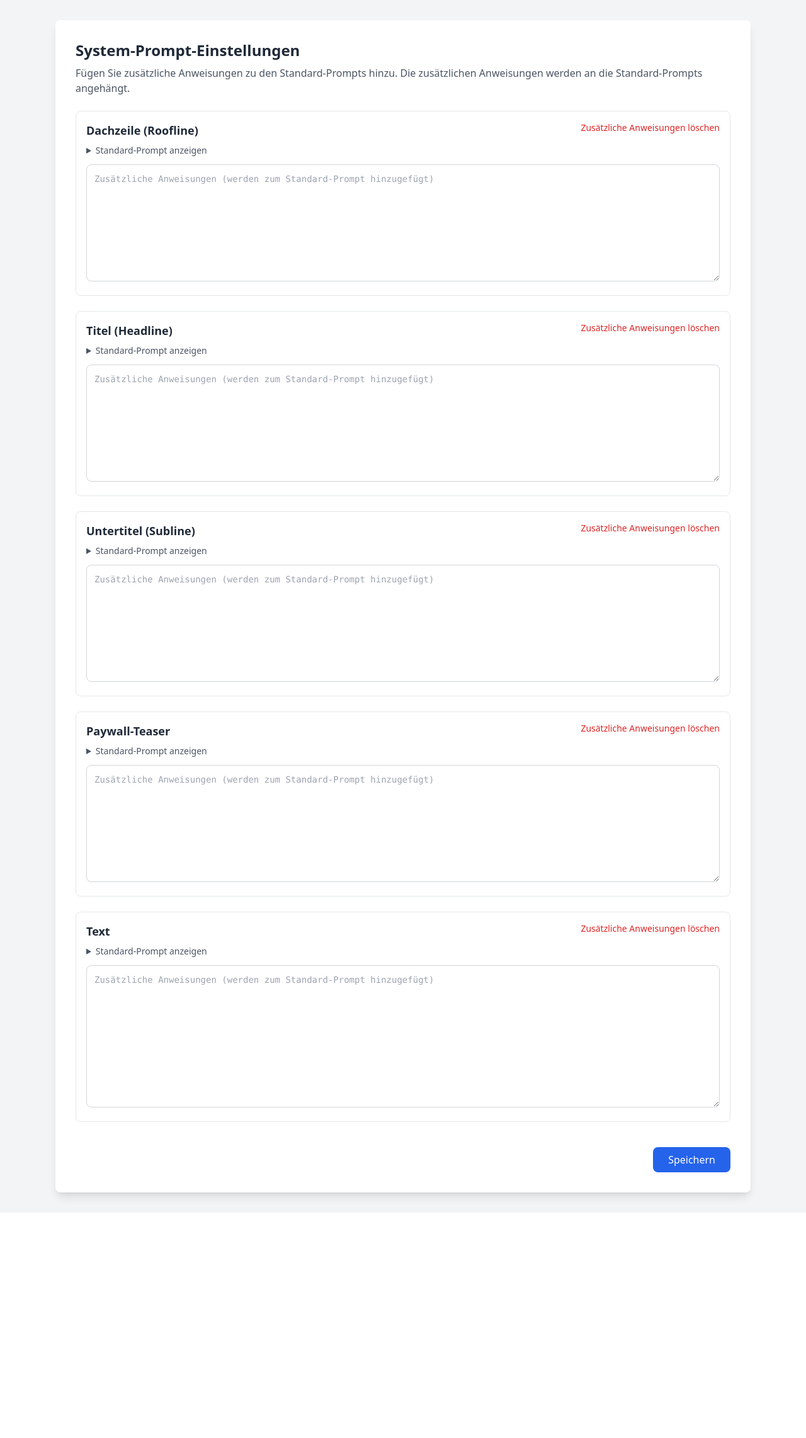
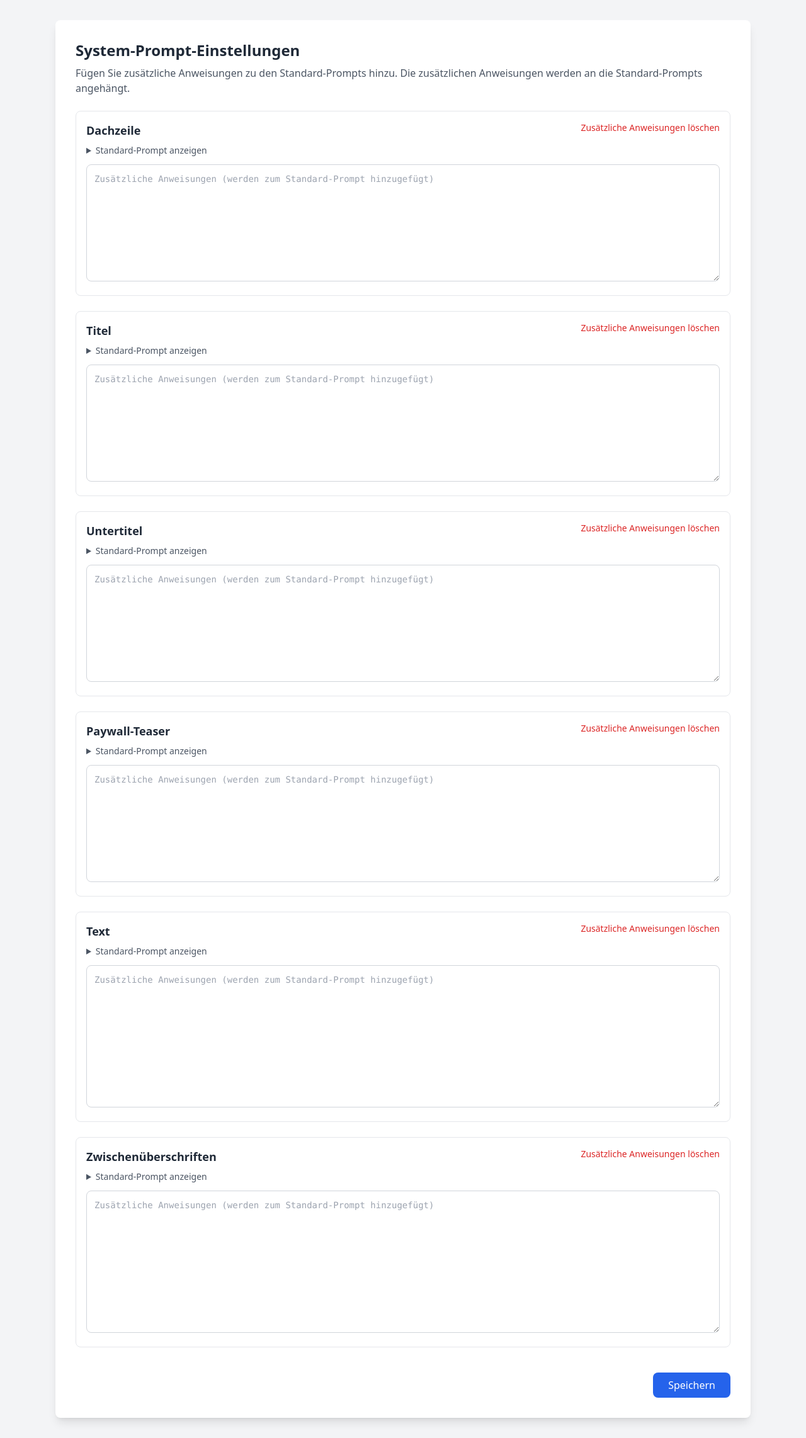
Before and after one commit to Fierl/masterarbeit, a Flask app: page /settings/ in a window 1280 px wide. Shown: the part 53-2337 px from the top of the page at 63% size. Before the commit the page ends 1967 px from the top, so only its background shows below. Run offline with Flask 3, Linux system fonts and the light colour scheme; the visitor is signed in with stand-in values (Sample User, id 1); some libraries are stand-ins or nearby versions.

Commit message:
Add subheadings support to articles and update related functionality

```diff
--- a/src/models/Article.py
+++ b/src/models/Article.py
@@ -12,6 +12,7 @@ class Article(db.Model):
     subline = db.Column(db.Text)
     text = db.Column(db.Text)
     teaser = db.Column(db.Text)
+    subheadings = db.Column(db.Text)
     is_hidden = db.Column(db.Boolean, default=False, nullable=False)
     created_at = db.Column(db.DateTime, default=lambda: datetime.now(timezone.utc))
     updated_at = db.Column(db.DateTime, default=lambda: datetime.now(timezone.utc), onupdate=lambda: datetime.now(timezone.utc))
--- a/src/models/Chat.py
+++ b/src/models/Chat.py
@@ -6,7 +6,7 @@ class Chat(db.Model):
 
     id = db.Column(db.Integer, primary_key=True)
     article_id = db.Column(db.Integer, db.ForeignKey("articles.id"), nullable=False)
-    field_name = db.Column(db.Enum("headline", "subline", "roofline", "text", "teaser", name="article_field"), nullable=False)
+    field_name = db.Column(db.Enum("headline", "subline", "roofline", "text", "teaser", "subheadings", name="article_field"), nullable=False)
     chat_type = db.Column(db.Enum("generate", "edit", name="chat_type"), nullable=False, default="generate")
     content = db.Column(db.Text, nullable=False)
     created_at = db.Column(db.DateTime, default=datetime.now(timezone.utc))
--- a/src/routes/articles.py
+++ b/src/routes/articles.py
@@ -31,6 +31,8 @@ def list_articles():
             'headline': a.headline,
             'subline': a.subline,
             'text': a.text,
+            'teaser': a.teaser,
+            'subheadings': a.subheadings,
             'created_at': a.created_at.isoformat() if a.created_at else None
         })
     return jsonify(result), 200
--- a/src/routes/chat.py
+++ b/src/routes/chat.py
@@ -19,7 +19,7 @@ def generate_chat():
     if not all([article_id, field_name, prompt]):
         return jsonify({'error': 'article_id, field_name und prompt sind erforderlich'}), 400
 
-    if field_name not in ['headline', 'subline', 'roofline', 'text', 'teaser']:
+    if field_name not in ['headline', 'subline', 'roofline', 'text', 'teaser', 'subheadings']:
         return jsonify({'error': 'Ungültiger field_name'}), 400
 
     generated_content = generate_content(prompt, field_name=field_name, context=context, user=current_user)
@@ -64,7 +64,7 @@ def edit_chat():
     if not all([article_id, field_name, content]):
         return jsonify({'error': 'article_id, field_name und content sind erforderlich'}), 400
 
-    if field_name not in ['headline', 'subline', 'roofline', 'text', 'teaser']:
+    if field_name not in ['headline', 'subline', 'roofline', 'text', 'teaser', 'subheadings']:
         return jsonify({'error': 'Ungültiger field_name'}), 400
 
     # If preview_only, return the generated content without saving
@@ -103,7 +103,7 @@ def list_chats():
     if not article_id or not field_name:
         return jsonify({'error': 'article_id und field_name sind erforderlich'}), 400
 
-    if field_name not in ['headline', 'subline', 'roofline', 'text', 'teaser']:
+    if field_name not in ['headline', 'subline', 'roofline', 'text', 'teaser', 'subheadings']:
         return jsonify({'error': 'Ungültiger field_name'}), 400
 
     if chat_type and chat_type not in ['generate', 'edit']:
--- a/src/routes/settings.py
+++ b/src/routes/settings.py
@@ -17,7 +17,7 @@ def settings_page():
 def get_system_prompts():
     custom_prompts = current_user.get_custom_prompts()
 
-    fields = ['roofline', 'headline', 'subline', 'teaser', 'text']
+    fields = ['roofline', 'headline', 'subline', 'teaser', 'text', 'subheadings']
     prompts = {}
 
     for field in fields:
@@ -39,7 +39,7 @@ def save_system_prompts():
         if not data:
             return jsonify({'error': 'Keine Daten übermittelt'}), 400
 
-        valid_fields = {'roofline', 'headline', 'subline', 'teaser', 'text'}
+        valid_fields = {'roofline', 'headline', 'subline', 'teaser', 'text', 'subheadings'}
         prompts_to_save = {}
 
         for field, prompt_text in data.items():
@@ -67,7 +67,7 @@ def save_system_prompts():
 @login_required
 def delete_system_prompt(field):
     try:
-        valid_fields = {'roofline', 'headline', 'subline', 'teaser', 'text'}
+        valid_fields = {'roofline', 'headline', 'subline', 'teaser', 'text', 'subheadings'}
 
         if field not in valid_fields:
             return jsonify({'error': f'Ungültiges Feld: {field}'}), 400
--- a/src/services/article_service.py
+++ b/src/services/article_service.py
@@ -8,7 +8,8 @@ def create_article(payload, user_id):
         roofline = payload.get('roofline'),
         headline = payload.get('headline'),
         subline = payload.get('subline'),
-        text = payload.get('text')
+        text = payload.get('text'),
+        subheadings = payload.get('subheadings')
     )
     db.session.add(article)
     db.session.commit()
@@ -39,6 +40,8 @@ def update_article(article_id, payload, user_id):
         article.text = payload['text']
     if 'teaser' in payload:
         article.teaser = payload['teaser']
+    if 'subheadings' in payload:
+        article.subheadings = payload['subheadings']
 
     db.session.commit()
     return article
--- a/static/js/chat_handler.js
+++ b/static/js/chat_handler.js
@@ -164,7 +164,7 @@ async function handleGenerate(field) {
         `;
         return;
       }
-    } else if (field === 'roofline' || field === 'headline' || field === 'subline' || field === 'teaser') {
+    } else if (field === 'roofline' || field === 'headline' || field === 'subline' || field === 'teaser' || field === 'subheadings') {
       contextContent = document.getElementById('text').value;
       if (!contextContent.trim()) {
         if (chatSidebar.classList.contains('translate-x-full')) {
@@ -395,7 +395,7 @@ async function generateContent(field, prompt, chatContent) {
 
     if (field === 'text') {
       contextContent = document.getElementById('bulletpoints').value;
-    } else if (field === 'roofline' || field === 'headline' || field === 'subline' || field === 'teaser') {
+    } else if (field === 'roofline' || field === 'headline' || field === 'subline' || field === 'teaser' || field === 'subheadings') {
       contextContent = document.getElementById('text').value;
     }
 
--- a/static/js/history_handler.js
+++ b/static/js/history_handler.js
@@ -85,7 +85,8 @@ function loadArticleIntoForm(article) {
     headline: document.getElementById('headline'),
     subline: document.getElementById('subline'),
     teaser: document.getElementById('teaser'),
-    text: document.getElementById('text')
+    text: document.getElementById('text'),
+    subheadings: document.getElementById('subheadings')
   };
 
   fields.bulletpoints.value = article.bulletpoints || '';
@@ -94,6 +95,7 @@ function loadArticleIntoForm(article) {
   fields.subline.value = article.subline || '';
   fields.teaser.value = article.teaser || '';
   fields.text.value = article.text || '';
+  fields.subheadings.value = article.subheadings || '';
 
   setCurrentArticleId(article.id);
 
@@ -102,7 +104,7 @@ function loadArticleIntoForm(article) {
 }
 
 function updatePreviewFields() {
-  const fields = ['roofline', 'headline', 'subline', 'teaser', 'text'];
+  const fields = ['roofline', 'headline', 'subline', 'teaser', 'text', 'subheadings'];
   fields.forEach(fieldName => {
     const field = document.getElementById(fieldName);
     const preview = document.getElementById(`preview-${fieldName}`);
--- a/static/js/settings.js
+++ b/static/js/settings.js
@@ -27,7 +27,7 @@ async function loadSettings() {
     currentPrompts = data;
 
     // Populate form with data
-    const fields = ['roofline', 'headline', 'subline', 'teaser', 'text'];
+    const fields = ['roofline', 'headline', 'subline', 'teaser', 'text', 'subheadings'];
 
     fields.forEach(field => {
       const fieldData = data[field];
@@ -64,7 +64,7 @@ async function saveSettings() {
   saveBtn.textContent = 'Speichere...';
 
   try {
-    const fields = ['roofline', 'headline', 'subline', 'teaser', 'text'];
+    const fields = ['roofline', 'headline', 'subline', 'teaser', 'text', 'subheadings'];
     const customPrompts = {};
 
     fields.forEach(field => {
@@ -159,7 +159,8 @@ function getFieldLabel(field) {
     'headline': 'Titel',
     'subline': 'Untertitel',
     'teaser': 'Paywall-Teaser',
-    'text': 'Text'
+    'text': 'Text',
+    'subheadings': 'Zwischenüberschriften'
   };
   return labels[field] || field;
 }
--- a/static/js/utils.js
+++ b/static/js/utils.js
@@ -5,7 +5,8 @@ export function getFieldLabel(field) {
     'subline': 'Untertitel',
     'teaser': 'Paywall-Teaser',
     'text': 'Text',
-    'bulletpoints': 'Bulletpoints'
+    'bulletpoints': 'Bulletpoints',
+    'subheadings': 'Zwischenüberschriften'
   };
   return labels[field] || field;
 }
--- a/templates/settings.html
+++ b/templates/settings.html
@@ -40,7 +40,7 @@
         <!-- Roofline -->
         <div class="border rounded-lg p-4">
           <div class="flex justify-between items-start mb-2">
-            <h3 class="text-lg font-semibold">Dachzeile (Roofline)</h3>
+            <h3 class="text-lg font-semibold">Dachzeile</h3>
             <button onclick="resetField('roofline')" class="text-sm text-red-600 hover:text-red-800">
               Zusätzliche Anweisungen löschen
             </button>
@@ -58,7 +58,7 @@
         <!-- Headline -->
         <div class="border rounded-lg p-4">
           <div class="flex justify-between items-start mb-2">
-            <h3 class="text-lg font-semibold">Titel (Headline)</h3>
+            <h3 class="text-lg font-semibold">Titel</h3>
             <button onclick="resetField('headline')" class="text-sm text-red-600 hover:text-red-800">
               Zusätzliche Anweisungen löschen
             </button>
@@ -76,7 +76,7 @@
         <!-- Subline -->
         <div class="border rounded-lg p-4">
           <div class="flex justify-between items-start mb-2">
-            <h3 class="text-lg font-semibold">Untertitel (Subline)</h3>
+            <h3 class="text-lg font-semibold">Untertitel</h3>
             <button onclick="resetField('subline')" class="text-sm text-red-600 hover:text-red-800">
               Zusätzliche Anweisungen löschen
             </button>
@@ -127,6 +127,24 @@
                     placeholder="Zusätzliche Anweisungen (werden zum Standard-Prompt hinzugefügt)"></textarea>
         </div>
 
+        <!-- Subheadings -->
+        <div class="border rounded-lg p-4">
+          <div class="flex justify-between items-start mb-2">
+            <h3 class="text-lg font-semibold">Zwischenüberschriften</h3>
+            <button onclick="resetField('subheadings')" class="text-sm text-red-600 hover:text-red-800">
+              Zusätzliche Anweisungen löschen
+            </button>
+          </div>
+          <details class="mb-3">
+            <summary class="cursor-pointer text-sm text-gray-600 hover:text-gray-800">Standard-Prompt anzeigen</summary>
+            <div class="mt-2 p-3 bg-gray-50 rounded text-sm whitespace-pre-wrap" id="default-subheadings"></div>
+          </details>
+          <textarea id="custom-subheadings"
+                    class="w-full border border-gray-300 rounded-lg p-3 focus:ring-2 focus:ring-blue-500 focus:border-blue-500 font-mono text-sm"
+                    rows="10"
+                    placeholder="Zusätzliche Anweisungen (werden zum Standard-Prompt hinzugefügt)"></textarea>
+        </div>
+
         <!-- Save Button -->
         <div class="flex justify-end space-x-4 pt-4">
           <button id="saveBtn"
```
Also changed, not shown: src/prompts/system_prompts.py (+20 -1 lines), static/js/article_handler.js (+12 -8 lines), templates/create.html (+51 -0 lines), test_custom_prompts.py (deleted, +0 -36 lines), readme.md.
